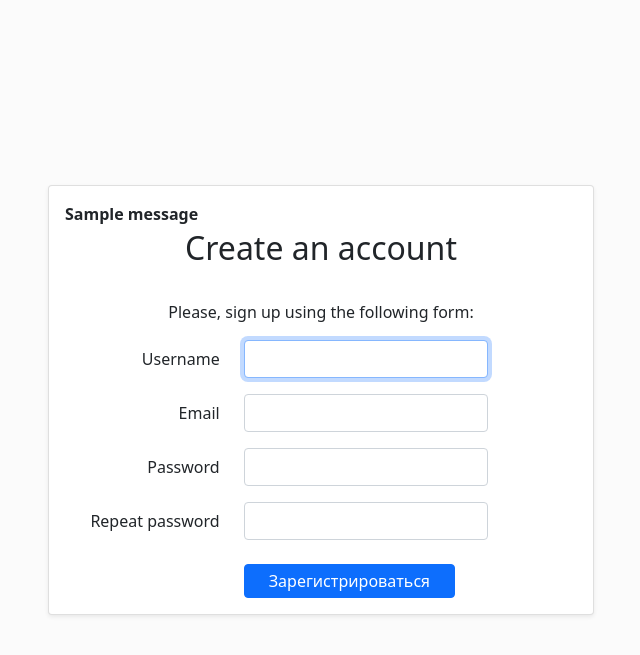
After one commit to S-Zaur/ZaurCloud, a Django app: page /accounts/register/ in a window 1280 px wide. The commit adds this page. Shown: the top 655 px of the page, without its empty margins (319-959 px from the left). Run offline with Django 4.2, Linux system fonts and the light colour scheme; tables that the repository leaves empty hold one stand-in row (values such as "Sample post"); one stand-in notice (Sample message) is shown; parts of the project's set-up code (start-up, migrations or seed data) failed here and were passed over; some libraries are stand-ins or nearby versions.

Commit message:
add registration via email and login with otp

```diff
--- /dev/null
+++ b/app/Accounts/apps.py
@@ -0,0 +1,6 @@
+from django.apps import AppConfig
+
+
+class AccountsConfig(AppConfig):
+    default_auto_field = 'django.db.models.BigAutoField'
+    name = 'Accounts'
--- /dev/null
+++ b/app/Accounts/forms.py
@@ -0,0 +1,29 @@
+from django import forms
+from django.contrib.auth.models import User
+
+
+class UserRegistrationForm(forms.ModelForm):
+    password = forms.CharField(label='Password', widget=forms.PasswordInput)
+    password2 = forms.CharField(label='Repeat password', widget=forms.PasswordInput)
+
+    class Meta:
+        model = User
+        fields = ('username', 'first_name', 'email')
+
+    def clean_password2(self):
+        cd = self.cleaned_data
+        if cd['password'] != cd['password2']:
+            raise forms.ValidationError('Passwords don\'t match.')
+        return cd['password2']
+
+    def clean_email(self):
+        email = self.cleaned_data["email"]
+        if User.objects.filter(email=email).exists():
+            raise forms.ValidationError("User with this email already exists")
+        return email
+
+
+class LoginForm(forms.Form):
+    username = forms.CharField()
+    password = forms.CharField(widget=forms.PasswordInput)
+    next = forms.CharField(required=False)
--- /dev/null
+++ b/app/Accounts/urls.py
@@ -0,0 +1,10 @@
+from django.urls import path
+
+from . import views
+
+urlpatterns = [
+    path('login/', views.user_login, name='login'),
+    path('register/', views.register, name='register'),
+    path('otp/', views.otp_verify_view, name='otp'),
+    path('activate/<uidb64>/<token>', views.activate, name='activate'),
+]
--- /dev/null
+++ b/app/Accounts/views.py
@@ -0,0 +1,131 @@
+import math
+import random
+from datetime import timedelta
+
+from django.conf import settings
+from django.contrib import messages
+from django.contrib.auth import get_user_model, authenticate, login
+from django.contrib.sites.shortcuts import get_current_site
+from django.core.mail import EmailMessage, send_mail
+from django.shortcuts import render, redirect
+from django.template.loader import render_to_string
+from django.urls import reverse
+from django.utils import timezone
+from django.utils.encoding import force_bytes, force_str
+from django.utils.http import urlsafe_base64_encode, urlsafe_base64_decode
+
+from .forms import UserRegistrationForm, LoginForm
+from .models import OtpModel
+from .tokens import account_activation_token
+
+
+def register(request):
+    if request.method == "POST":
+        form = UserRegistrationForm(request.POST)
+        if form.is_valid():
+            user = form.save(commit=False)
+            user.set_password(form.cleaned_data['password'])
+            user.is_active = False
+            user.save()
+            activate_email(request, user, form.cleaned_data.get('email'))
+            return render(request, 'registration/register_done.html', {'new_user': user})
+        else:
+            for error in list(form.errors.values()):
+                messages.error(request, error)
+    else:
+        form = UserRegistrationForm()
+
+    return render(request, 'registration/register.html', {'user_form': form})
+
+
+def activate_email(request, user, to_email):
+    mail_subject = 'Activate your user account.'
+    message = render_to_string('registration/template_activate_account.html', {
+        'user': user.username,
+        'domain': get_current_site(request).domain,
+        'uid': urlsafe_base64_encode(force_bytes(user.pk)),
+        'token': account_activation_token.make_token(user),
+        'protocol': 'https' if request.is_secure() else 'http'
+    })
+    email = EmailMessage(mail_subject, message, to=[to_email])
+    if not email.send():
+        messages.error(request, f'Problem sending confirmation email to {to_email}, check if you typed it correctly.')
+
+
+def activate(request, uidb64, token):
+    User = get_user_model()
+    try:
+        uid = force_str(urlsafe_base64_decode(uidb64))
+        user = User.objects.get(pk=uid)
+    except(TypeError, ValueError, OverflowError, User.DoesNotExist):
+        user = None
+
+    if user is not None and account_activation_token.check_token(user, token):
+        user.is_active = True
+        user.save()
+        return render(request, 'registration/activate_done.html')
+    else:
+        messages.error(request, 'Activation link is invalid!')
+
+    return redirect('index')
+
+
+def user_login(request):
+    if request.method == 'POST':
+        form = LoginForm(request.POST)
+        if form.is_valid():
+            cd = form.cleaned_data
+            user = authenticate(username=cd['username'], password=cd['password'])
+            OtpModel.objects.filter(user=user).delete()
+            if user is not None:
+                if user.is_active:
+                    otp_stuff = OtpModel.objects.create(user=user, otp=otp_provider())
+                    send_otp_in_mail(user, otp_stuff)
+                    return redirect(reverse('otp'))
+                else:
+                    messages.error(request, 'Disabled account')
+            else:
+                messages.error(request, 'Incorrect login or password')
+        else:
+            messages.error(request, form.errors)
+    return render(request, 'registration/login.html')
+
+
+def send_otp_in_mail(user, otp):
+    subject = 'Otp for signin'
+    message = f'Hi {user.username}, here we sent otp for secure login \n Otp is - {otp.otp}'
+    email_from = settings.EMAIL_HOST_USER
+    recipient_list = [user.email, ]
+    send_mail(subject, message, email_from, recipient_list)
+
+
+def otp_provider():
+    corpus = "0123456789abcdefghijklmnopqrstuvwxyzABCDEFGHIJKLMNOPQRSTUVWXYZ"
+    generate_OTP = ""
+    size = 7
+    length = len(corpus)
+    for i in range(size):
+        generate_OTP += corpus[math.floor(random.random() * length)]
+    return generate_OTP
+
+
+def otp_verify_view(request):
+    if request.method == "POST":
+        otp = request.POST.get('otp')
+        verify_otp = OtpModel.objects.filter(otp=otp).first()
+        if verify_otp is not None:
+            if timezone.now() - verify_otp.created_at > timedelta(seconds=settings.OTP_TIMEOUT):
+                messages.error(request, "The otp has expired")
+                verify_otp.delete()
+                verify_otp.save()
+                return redirect(reverse('login'))
+
+            login(request, verify_otp.user)
+            verify_otp.delete()
+            verify_otp.save()
+            return redirect(reverse('index'))
+        else:
+            messages.error(request, "Invalid otp!")
+            return redirect(reverse('otp'))
+    else:
+        return render(request, 'registration/otp.html')
--- a/app/ZaurCloud/settings.py
+++ b/app/ZaurCloud/settings.py
@@ -42,6 +42,7 @@ INSTALLED_APPS = [
     'django.contrib.sessions',
     'django.contrib.messages',
     'django.contrib.staticfiles',
+    'Accounts',
     'Cloud',
     'Pokemons',
 ]
@@ -170,3 +171,7 @@ EMAIL_HOST_PASSWORD = os.getenv("EMAIL_HOST_PASSWORD")
 FTP_SERVER = os.getenv("FTP_SERVER")
 FTP_USERNAME = os.getenv("FTP_USERNAME")
 FTP_PASSWORD = os.getenv("FTP_PASSWORD")
+
+# Auth Settings
+DEFAULT_FROM_EMAIL = EMAIL_HOST_USER
+OTP_TIMEOUT = 900
--- a/app/ZaurCloud/urls.py
+++ b/app/ZaurCloud/urls.py
@@ -21,6 +21,7 @@ urlpatterns = [
     path('', RedirectView.as_view(pattern_name='Cloud.index', permanent=False), name='index'),
     path('admin/', admin.site.urls),
     path('cloud/', include("Cloud.urls")),
+    path('accounts/', include('Accounts.urls')),
     path('accounts/', include('django.contrib.auth.urls')),
     path('pokemons/', include('Pokemons.urls')),
 ]
--- /dev/null
+++ b/app/templates/registration/register.html
@@ -0,0 +1,57 @@
+{% extends "registration/auth_base.html" %}
+
+{% block title %}Create an account{% endblock %}
+
+{% block content %}
+    <div class="row ">
+        <div class="col">
+            {% if messages %}
+                {% for message in messages %}
+                    <strong>{{ message }}</strong>
+                {% endfor %}
+            {% endif %}
+        </div>
+    </div>
+    <h1 class="main-heading">Create an account</h1>
+    <p style="text-align: center">Please, sign up using the following form:</p>
+    <form method="POST" action="{% url 'register' %}">
+        {% csrf_token %}
+        <div class="row mb-3">
+            <label for="id_username" class="col-md-4 col-form-label text-md-end">Username</label>
+            <div class="col-md-6">
+                <input id="id_username" type="text" class="form-control " name="username" value="" required
+                       autocomplete="username" autofocus>
+            </div>
+        </div>
+        <div class="row mb-3">
+            <label for="id_email" class="col-md-4 col-form-label text-md-end">Email</label>
+            <div class="col-md-6">
+                <input id="id_email" type="email" class="form-control " name="email" value="" required
+                       autocomplete="email" autofocus>
+            </div>
+        </div>
+        <div class="row mb-3">
+            <label for="id_password" class="col-md-4 col-form-label text-md-end">Password</label>
+            <div class="col-md-6">
+                <input id="id_password" type="password" class="form-control " name="password" value="" required
+                       autocomplete="password" autofocus>
+            </div>
+        </div>
+        <div class="row mb-3">
+            <label for="id_password" class="col-md-4 col-form-label text-md-end">Repeat password</label>
+            <div class="col-md-6">
+                <input id="id_password2" type="password" class="form-control " name="password2" value="" required
+                       autocomplete="password" autofocus>
+            </div>
+        </div>
+        <div class="row mb-0 mt-4">
+            <div class="col-md-4 offset-md-4">
+                <button type="submit" class="btn btn-primary py-1 px-4 " value="login">
+                    Зарегистрироваться
+                </button>
+
+                <input type="hidden" name="next" value="{{ next }}"/>
+            </div>
+        </div>
+    </form>
+{% endblock %}
--- a/requirements.txt
+++ b/requirements.txt
@@ -4,3 +4,4 @@ python-dotenv~=1.0.0
 psycopg2-binary~=2.9.9
 redis~=5.0.1
 selenium~=4.15.2
+six~=1.16.0
```
Also changed, not shown: app/Accounts/models.py (added, +12 -0 lines), app/Accounts/tokens.py (added, +12 -0 lines), app/templates/registration/activate_done.html (added, +9 -0 lines), app/templates/registration/login.html (+10 -1 lines), app/templates/registration/otp.html (added, +27 -0 lines), app/templates/registration/password_reset_form.html (+9 -0 lines), app/templates/registration/register_done.html (added, +8 -0 lines), app/templates/registration/template_activate_account.html (added, +7 -0 lines), app/Accounts/__init__.py (added), app/Accounts/migrations/0001_initial.py (added), app/Accounts/migrations/__init__.py (added), 1 other file.
